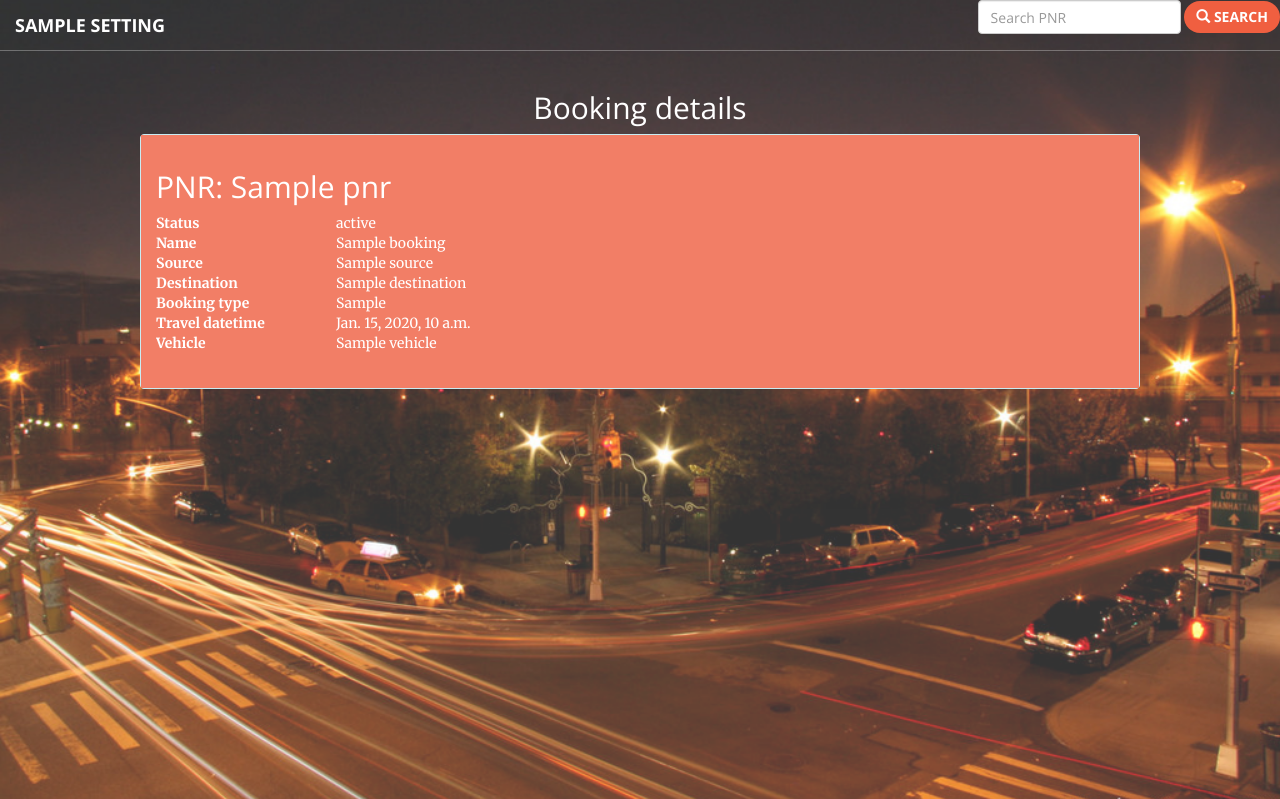
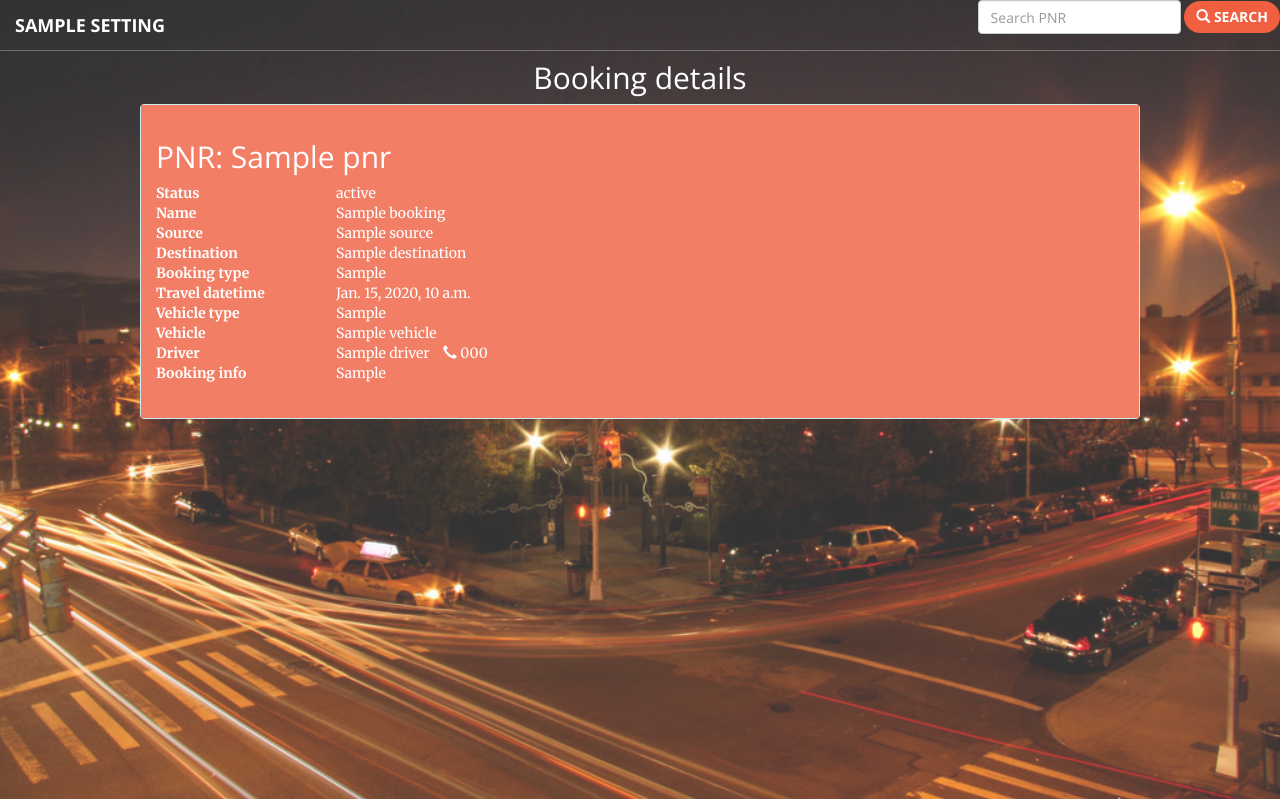
Before and after one commit to jypsi/cabs, a Django app: template opencabs/templates/opencabs/booking_details.html in a window 1280 px wide. Shown: the top 799 px of the page. Run offline with Django 3.2, Linux system fonts and the light colour scheme; the template is opened without the code that fills it: most values are stand-ins (such as "Sample title", 1, 10 or a date in 2020); some libraries are stand-ins or nearby versions.

Commit message:
Update booking details template.

```diff
--- a/opencabs/templates/opencabs/booking_details.html
+++ b/opencabs/templates/opencabs/booking_details.html
@@ -25,8 +25,27 @@
             <dt>Travel datetime</dt>
             <dd>{{ booking.travel_datetime }}</dd>
 
+            <dt>Vehicle type</dt>
+            <dd>{{ booking.vehicle_type }}</dd>
+
+            {% if booking.vehicle %}
             <dt>Vehicle</dt>
             <dd>{{ booking.vehicle }}</dd>
+            {% endif %}
+
+            {% if booking.driver %}
+            <dt>Driver</dt>
+            <dd>
+                {{ booking.driver.name }}
+                <i class="glyphicon glyphicon-earphone" style="padding-left:10px;"></i>
+                <a href="tel:{{ booking.driver.mobile }}" style="color: white;">{{ booking.driver.mobile }}</a>
+            </dd>
+            {% endif %}
+
+            {% if booking.extra_info %}
+            <dt>Booking info</dt>
+            <dd>{{ booking.extra_info }}</dd>
+            {% endif %}
         </dl>
     </div>
 </div>
```
